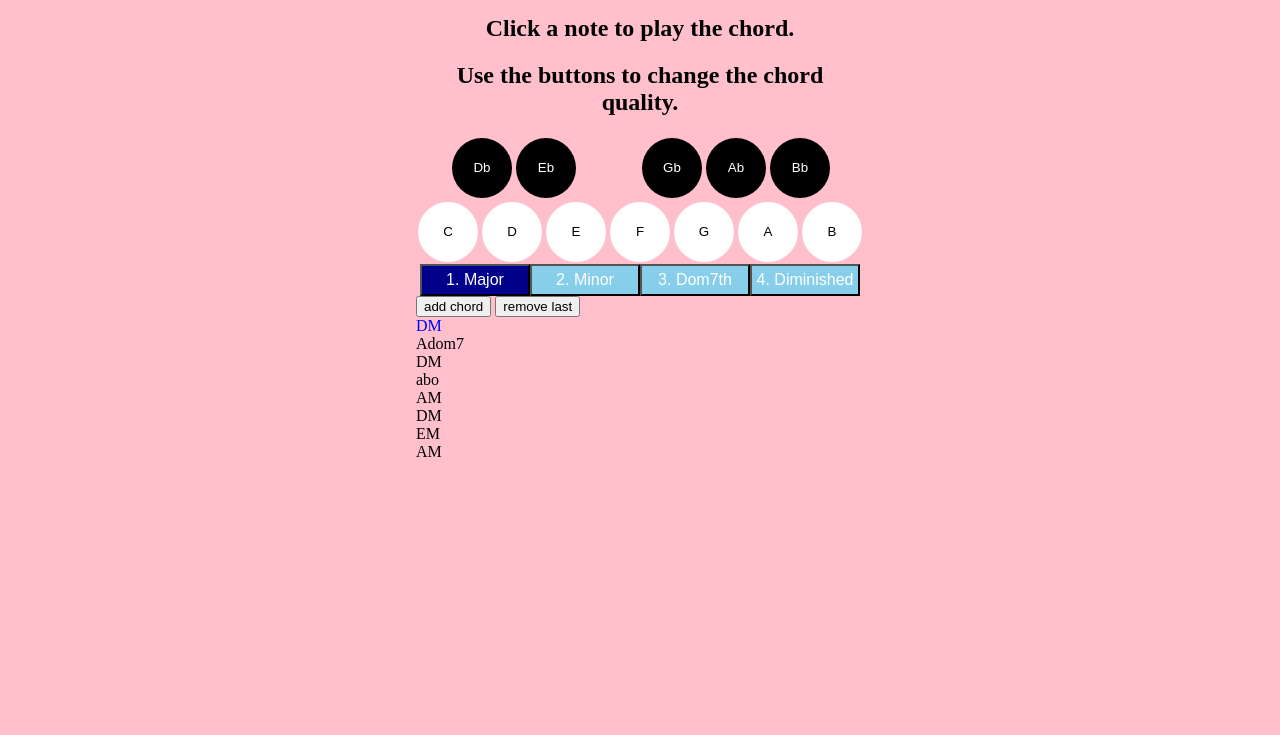
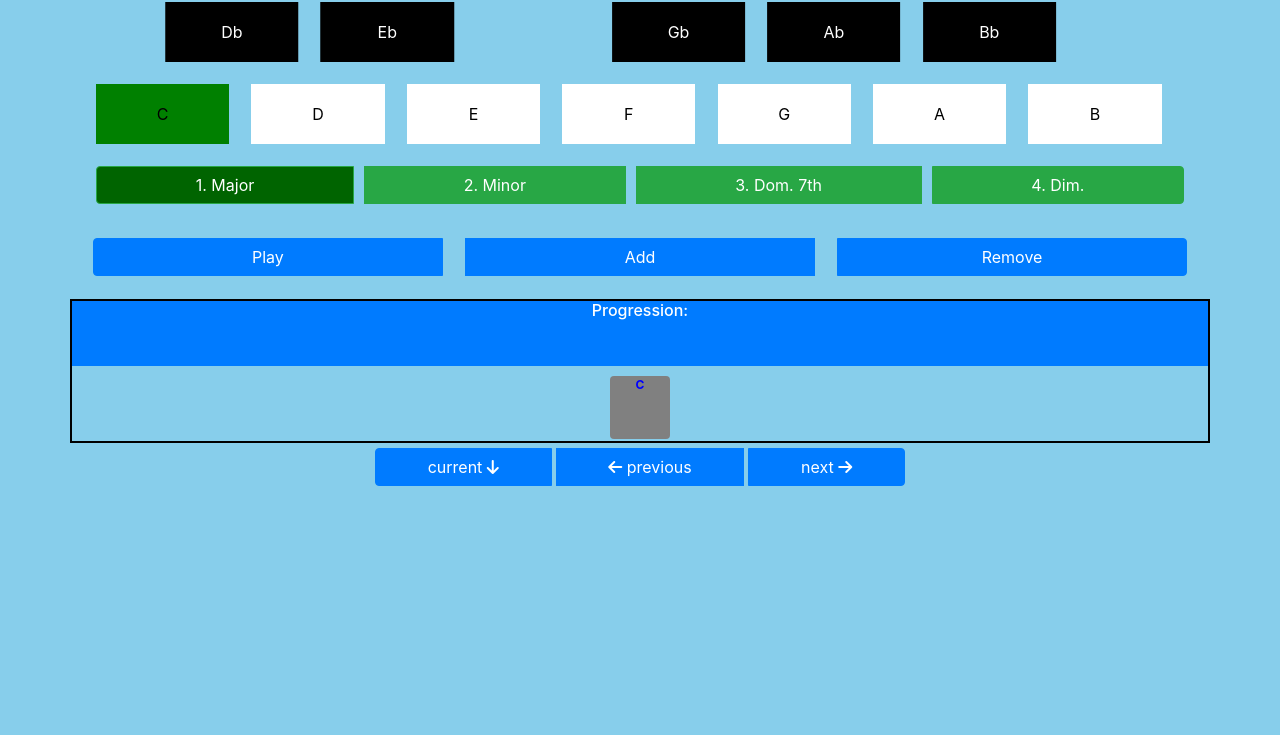
Before and after one commit to DavidServias/chord_player, a plain HTML site: page index.html in a window 1280 px wide. Shown: the part 65-800 px from the top of the page. Drawn offline with nearby package versions, Linux system fonts and the light colour scheme.

Commit message:
update style, add chord progression capability

```diff
--- a/index.html
+++ b/index.html
@@ -1,7 +1,10 @@
 <!DOCTYPE html>
 <html>
 <head>
-  <title>Title of the document</title>
+  <title>Chord Player</title>
+  <meta name="viewport" content="width=device-width, initial-scale=1.0">
+  <script src="https://kit.fontawesome.com/1916c14054.js" crossorigin="anonymous"></script>
+  <link href="https://stackpath.bootstrapcdn.com/bootstrap/4.3.1/css/bootstrap.min.css" rel="stylesheet" integrity="sha384-ggOyR0iXCbMQv3Xipma34MD+dH/1fQ784/j6cY/iJTQUOhcWr7x9JvoRxT2MZw1T" crossorigin="anonymous">
   <link rel="stylesheet" type="text/css" href="style.css">
   <script
   src="https://code.jquery.com/jquery-2.2.4.min.js"
@@ -11,25 +14,42 @@
 </head>
 
 <body>
+  <div class="container" id = "app_container">
+    <div class="row justify-content-md-center">
+      <h1 id="#app_title" class = "col-sm-12 text-center">Easy Chord Player</h1>
+    </div>
+    <div class = "row" id="keys_container">
+      <div class="col-sm-12 flats"></div>
+      <div class="naturals col-sm-12"></div>
+    </div>
+  <div class="row">
+    <div id = "settings_container" class="btn-group col-sm">
+      <button type="button" class="btn btn-success quality active_quality" id = "maj">1. Major</button>
+      <button type="button" class="btn btn-success quality" id = "min">2. Minor</button>
+      <button type="button" class="btn btn-success quality" id = "7">3. Dom. 7th</button>
+      <button type="button" class="btn btn-success quality" id = "o">4. Dim.</button>
+    </div>
+  </div>
+  <div class = "row">
+    <div id = "edit_progression_buttons" class="btn-group btn-group-md">
+      <button type="button" class="btn btn-primary edit" id="play_chord">Play</button>
+      <button type="button" class="btn btn-primary edit" id ="add_chord">Add</button>
+      <button type="button" class="btn btn-primary edit" id = "remove_last">Remove</button>
+    </div>
+  </div>
+  <div id="progression" class="row justify-content-md-center"><h1 id="prog" class="col-sm-12 text-center">Progression:</h1></div>
 
-<div id="keys_container">
-  <h1>Easy Chord Player</h1>
-  <h2>Click a note to play the chord.</h2>
-  <h2>Use the buttons to change the chord quality.</h2>
-  <div class="flats"></div>
-  <div class="naturals"></div>
-  <div id="buttons_container">
-    <button class="quality" id="major">1. Major</button><!--
- --><button class="quality" id="minor">2. Minor</button><!--
- --><button class="quality" id="dom7">3. Dom7th</button><!--
- --><button class="quality" id="dim">4. Diminished</button>
+  <div class = "row justify-content-md-center">
+    <div id = "arrow_container" class="col-sm-6 btn-group btn-group-md">
+      <button type="button" class="btn btn-primary arrow" id ="down_arrow">current <i class='fas fa-arrow-down'></i></button>
+      <button type="button" class="btn btn-primary arrow" id="left_arrow">
+        <i class='fas fa-arrow-left'></i> previous</button>
+      <button type="button" class="btn btn-primary arrow" id ="right_arrow">next <i class='fas fa-arrow-right'></i></button>
+
+    </div>
   </div>
 
-<button id="add_chord">add chord</button>
-<button id="remove_last">remove last</button>
-
-<div id="progression"></div>
 </div>
-</body>
 
 <script src="recitative.js"></script>
+</body>
--- a/recitative.js
+++ b/recitative.js
@@ -1,8 +1,9 @@
 $(document).ready(function(){
 
   const keyIds = ["c", "db", "d", "eb", "e", "f", "gb", "g", "ab", "a", "bb", "b" ];
-  const chord_qualities = ["major", "minor", "dom7", "dim"];
+  const chord_qualities = ["maj", "min", "7", "o"];
 
+  //CREATE HTML ELEMENTS
   //create single key
   const createKey = function(id){
     let container;
@@ -16,55 +17,22 @@ $(document).ready(function(){
     };
     let key = document.createElement("button");
     key.setAttribute("id", id);
-    key.setAttribute("class", "key");
+    key.setAttribute("class", "key col-sm");
     key.innerHTML = text;
     container.append(key);
   };
 
-  keyIds.forEach(function(id){
+  keyIds.forEach(function(id, index){
     createKey(id);
   });
 
+  //CREATE AUDIO ELEMENTS
   //create a single audio element
-  const createAudioElement = function myFunction(keyId, type) {
+  const createAudioElement = function myFunction(keyId, quality) {
     let el = document.createElement("audio");
-    let folder;
-    let id;
-    let src;
-    switch(type){
-      case "major":
-        id = keyId[0].toUpperCase();
-        //for flat keys
-        if (keyId.length > 1) {
-          id += "b";
-        };
-        id += "M";
-        folder = "audio/major_triads/";
-        src = folder + id + ".wav";
-        break;
-      case "minor":
-        id = keyId + "m";
-        folder = "audio/minor_triads/";
-        src = folder + id + ".wav";
-        break;
-      case "dom7":
-        id = keyId[0].toUpperCase();
-        //for flat keys
-        if (keyId.length > 1) {
-          id += "b";
-        };
-        id += "dom7";
-        folder = "audio/dom7_chords/";
-        src = folder + id + ".wav";
-        break;
-      case "dim":
-        id = keyId + "o";
-        folder = "audio/dim_triads/";
-        src = folder + id + ".wav";
-        break;
-    };
-    el.setAttribute("id", id + "-audio");
-    el.setAttribute("src", src);
+    let fileName = "audio/" + keyId + quality + ".wav";
+    el.setAttribute("id", keyId + quality + "-audio");
+    el.setAttribute("src", fileName);
     el.setAttribute("type", "audio/mpeg");
     document.body.appendChild(el);
   }
@@ -76,158 +44,215 @@ $(document).ready(function(){
     })
   });
 
-  function Chord_object(root, quality, abbreviation){
+  let Chord_object = function (root, quality){
     this.root = root;
     this.quality = quality;
-    this.abbreviation = abbreviation;
+    this.set_root = function(newRoot){
+      this.root = newRoot;
+      $(".flats .key").css("background-color", "black");
+      $(".naturals .key").css("background-color", "white");
+      $("#" + newRoot).css("background-color", "green");
+    };
+    this.set_quality = function(newQuality){
+      this.quality = newQuality;
+    };
     this.play_chord = function(){
-      let audio = $("audio#" + abbreviation + "-audio")[0];
+      let audio_string = "audio#" + this.root + this.quality + "-audio";
+      let audio = $(audio_string)[0];
       audio.currentTime = 0;
       audio.play();
     };
     this.pause_chord = function(){
-      let audio = $("audio#" + abbreviation + "-audio")[0];
+      let audio_string = "audio#" + this.root + this.quality + "-audio";
+      let audio = $(audio_string)[0];
       audio.pause();
     }
   };
 
   let chord_progression = {
-    current_chord:new Chord_object("C", "major", "CM"),
-    update_current_chord: function(Chord_object){
-      this.current_chord = Chord_object;
+    active_chord: new Chord_object("c", "maj", "CM"),
+    play_active: function(){
+      this.active_chord.play_chord();
+      this.last_chord = this.active_chord;
     },
-    chords:[],
-    add_chord: function(root, quality, abbreviation){
-      this.chords.push(new Chord_object(root, quality, abbreviation));
+    last_chord: new Chord_object("c", "maj", "CM"),
+    chords:[["c","maj"]],
+    set_active_quality: function(quality){
+      $(".quality").removeClass("active_quality");
+      $("#" + quality).addClass("active_quality");
+      this.active_chord.set_quality(quality);
     },
-    remove_last: ()=> {this.chords.pop();},
+    set_active_root: function(root){
+      this.active_chord.set_root(root);
+    },
+    add_chord: function(){
+      this.chords.push([this.active_chord.root, this.active_chord.quality]);
+      this.display_progression();
+    },
+    remove_last: function(){
+      if (this.chords.length === 0){
+      } else if(this.current_index === this.chords.length-1){
+          this.current_index -= 1;
+      }
+      this.chords.pop();
+      this.display_progression();
+    },
     current_index: 0,
     play_current:function() {
-      if (this.current_index !== 0) {
-        let previous = this.chords[this.current_index-1];
-        previous.pause_chord();
+      if (this.current_index === -1){
+        this.current_index = 0;
       };
-      let chord = this.chords[this.current_index];
-      chord.play_chord();
-      this.current_index += 1;
-      if (this.current_index >= this.chords.length){
-          this.current_index = 0;
+      let root = this.chords[this.current_index][0];
+      let quality = this.chords[this.current_index][1];
+      this.active_chord.set_root(root);
+      this.active_chord.set_quality(quality);
+      this.play_active();
+      this.last_chord = this.active_chord;
+      this.display_progression();
+    },
+    play_next_in_progression: function() {
+      //advance the index if not last, and if chords > 1
+      if (this.chords.length > 1 && this.current_index !== this.chords.length-1) {
+        this.current_index += 1;
       };
+      this.play_current();
       this.display_progression();
-      console.log(chord.abbreviation);
+    },
+    play_prev: function() {
+      if (this.chords.length > 1 && this.current_index !== 0){//indicates first time
+        this.current_index -= 1;
+      };
+      this.play_current();
+      this.display_progression();
     },
     display_progression:function (){
-      let ci = this.current_index;
+      let active_index = this.current_index;
       $(".chord").remove();
+      let that = this;
       this.chords.forEach(function(chord, index){
-        let element = document.createElement("paragraph");
-        element.innerHTML = chord.abbreviation + "<br>";
-        element.setAttribute("class", "chord");
-        if (index === ci){
-          element.setAttribute("id", "current_chord");
-        }
+        let element;
+        let suffix;
+        let root;
+        let id = "index-" + index;
+        if (chord[0].length > 1) {
+          root = chord[0][0].toUpperCase() + chord[0][1];
+        } else {
+          root = chord[0].toUpperCase();
+        };
+        switch(chord[1]) {
+          case "maj":
+            suffix = "";
+            break;
+          case "min":
+            suffix ="m";
+            break;
+          default:
+            suffix = chord[1];
+            break;
+        };
+        element = $("<span></span>").text(root + suffix);
         $("#progression").append(element);
+        element.addClass("chord badge pill-badge badge-primary");
+        if (index === active_index){
+          element.attr("id","current_chord");
+        };
+        element.on("click", function(){
+          that.last_chord.pause_chord();
+          that.current_index = index;
+          that.display_progression();
+          that.play_current();
+        });
       });
     }
+
   };
 
-  //populates chord progression with "behold a virgin shall conceive"
-  chord_progression.add_chord("D", "major", "DM");
-  chord_progression.add_chord("A", "dom7", "Adom7");
-  chord_progression.add_chord("D", "major", "DM");
-  chord_progression.add_chord("Ab", "dim", "abo");
-  chord_progression.add_chord("A", "dim", "AM");
-  chord_progression.add_chord("D", "major", "DM");
-  chord_progression.add_chord("E", "major", "EM");
-  chord_progression.add_chord("A", "dim", "AM");
   chord_progression.display_progression();
-  //not sure if these are considered global variables, or if this bad practice.
-  var chord = $('audio#CM-audio')[0];
-  let quality = "major";
-
-  //add event listeners for major and minor buttons
-  //toggle background color to show active button
-  $("#major").on("click", function(){
-    $("#major").css("background-color", "blue");
-    $(".quality").css("background-color", "skyBlue");
-    quality = "major";
-  });
-
-  const selectQuality = function(chordType){
-    $(".quality").css("background-color", "skyBlue");
-    $("#"+chordType).css("background-color", "blue");
-    quality = chordType;
-  };
 
   //add click events to the quality buttons
   chord_qualities.forEach(function(quality){
-      $("#" + quality).on("click", () => selectQuality(quality));
+      $("#" + quality).on("click", function() {
+        chord_progression.set_active_quality(quality);
+      });
   });
 
   //pressing keys 1-4 also will select the quality
   $("body").on( "keydown", function(event) {
+    chord_progression.last_chord.pause_chord();
     let e = event.which;
     switch (e){
       case 49:
-        selectQuality("major");
+        chord_progression.set_active_quality("maj");
         break;
       case 50:
-        selectQuality("minor");
+        chord_progression.set_active_quality("min");
         break;
       case 51:
-        selectQuality("dom7");
+        chord_progression.set_active_quality("7");
         break;
       case 52:
-        selectQuality("dim");
+        chord_progression.set_active_quality("o");
         break;
-      case 32:
+      case 39:
+        chord_progression.play_next_in_progression();
+        break;
+      case 37:
+        chord_progression.play_prev();
+        break;
+      case 40:
         chord_progression.play_current();
+        break;
+      case 187://plus/=
+        chord_progression.add_chord();
+        break;
+      case 8://backspace
+      case 46://delete
+        chord_progression.remove_last();
         break;
     };
   });
 
-  //add event listeners to each button
-  var addAudioToButton = function(keyId) {
-    $("#" + keyId).click(function(){
-      chord.pause();
-      let major_chord;
-      let minor_chord;
-      let dom7_chord;
-      let root;
-      if (keyId.length > 1){
-        root = keyId[0].toUpperCase() + "b";
-        major_chord = root + "M-audio";
-        dom7_chord = root + "dom7-audio";
-      }
-      else {
-        root = keyId.toUpperCase();
-        major_chord = root + "M-audio";
-        dom7_chord = root.toUpperCase() + "dom7-audio";
-      };
-      minor_chord = keyId + "m-audio";
-      dim_chord = keyId + "o-audio";
-      switch(quality) {
-        case "major":
-          chord = $('audio#' + major_chord)[0];
-          break;
-        case "minor":
-          chord = $('audio#' + minor_chord)[0];
-          break;
-        case "dom7":
-          chord = $('audio#' + dom7_chord)[0];
-          break;
-        case "dim":
-          chord = $('audio#' + dim_chord)[0];
-          break;
-      };
-      chord.currentTime = 0;
-      chord.play();
+  function addEventListener(keyId){
+    $("#" + keyId).on("click", function(){
+      chord_progression.set_active_root(keyId);
+      $(".flats .key").css("background-color", "black");
+      $(".naturals .key").css("background-color", "white");
+      $("#" + keyId).css("background-color", "green");
     });
   };
 
-  //make add audio to each button.
-  keyIds.forEach(function(id) {
-    addAudioToButton(id);
+//make add audio to each button.
+  keyIds.forEach(function(id){
+    addEventListener(id);
   });
 
+  $("#play_chord").on("click", function(){
+    chord_progression.last_chord.pause_chord();
+    chord_progression.play_active();
+  });
+
+  $("#add_chord").on("click", function(){
+    chord_progression.add_chord();
+  });
+
+  $("#remove_last").on("click", function(){
+    chord_progression.remove_last();
+  });
+
+  $("#right_arrow").on("click", function(){
+    chord_progression.last_chord.pause_chord();
+    chord_progression.play_next_in_progression();
+  });
+
+  $("#left_arrow").on("click", function(){
+    chord_progression.last_chord.pause_chord();
+    chord_progression.play_prev();
+  });
+
+  $("#down_arrow").on("click", function(){
+    chord_progression.last_chord.pause_chord();
+    chord_progression.play_current();
+  });
+
+
 });
--- a/style.css
+++ b/style.css
@@ -1,46 +1,65 @@
 :root {
-  --two-group-offset: 34px;
-  --three-group-offset: 96px;
-  --margin: 2px;
-  --key_width: 60px;
   --key_height: 60px;
   --keys_container_width: 448px;
   --buttons_container_width: 440px;
   --button_width:110px;
 }
 
-body {
-  background-color:pink;
+* {
+  box-sizing: border-box;
 }
 
-h1, h2 {
-  text-align: center;
+html {
+  height:100%;
+}
+
+body {
+  box-sizing: border-box;
+  width:100%;
+  height:100%;
+  background-color: skyBlue;
+
+}
+
+#app_container {
+  height:100%;
 }
 
 #keys_container {
-  margin: auto;
-  width: var(--keys_container_width);
+  box-sizing: border-box;
+
 }
+
 .key {
   box-sizing: border-box;
   padding: 0px;
   position: relative;
   border: none;
-  margin: var(--margin);
-  width: var(--key_width);
+  margin: 1%;
+  width:12%;
   height: var(--key_height);
-  border-radius: 50%;
   cursor:pointer;
 }
 
+#b {
+  margin-left: :1%;
+  margin-right: 0px;
+}
+
+#c {
+  background-color: green;
+  margin-left: :0px;
+  margin-right: 1%;
+}
+
 .flats .key {
-  left: var(--two-group-offset);
+  transform: translate(52%);
   background-color:black;
   color: white;
 }
 
 #gb, #ab, #bb {
-  left: var(--three-group-offset);
+  transform: translate(154%);
 }
 
 .naturals .key {
@@ -53,34 +72,55 @@ h1, h2 {
   cursor: pointer;
 }
 
-.quality {
-  background-color: skyBlue;
-  color:white;
+#settings_container, #edit_progression_buttons, #arrow_container {
+  width:100%;
 }
 
-#major {
-  background-color: darkBlue;
-}
-
-#buttons_container {
-  width:var(--buttons_container_width);
-  margin:auto;
+.edit  {
+  width: 27%;
+  margin: 2%;
 }
 
 .quality {
-    box-sizing: border-box;
-    font-size: 16px;
-    line-height: 22px;
-    margin: 0px;
-    padding:0px;
-    height: 2em;
-    width: var(--button_width);
+  margin:1%;
+}
+
+.active_quality {
+  background-color: darkGreen;
+}
+
+.active_quality:hover {
+  background-color: darkGreen;
+}
+
+#progression {
+  min-height: 18%;
+  border:black 2px solid;
+}
+
+#prog {
+  color:white;
+  background-color: #007bff;
+  font-size: 1em;
 }
 
 .chord {
-  color:black;
+  color:white;
+  background-color: gray;
+  width: 60px;
+  margin:2px;
+  /* font-size: 20px; */
 }
 
 #current_chord {
   color:blue;
 }
+
+.arrow  {
+  margin: 5px;
+}
+
+/* Extra small devices (phones, 600px and down) */
+@media only screen and (max-width: 600px) {
+
+}
```
Also changed, not shown: 1 other file.
